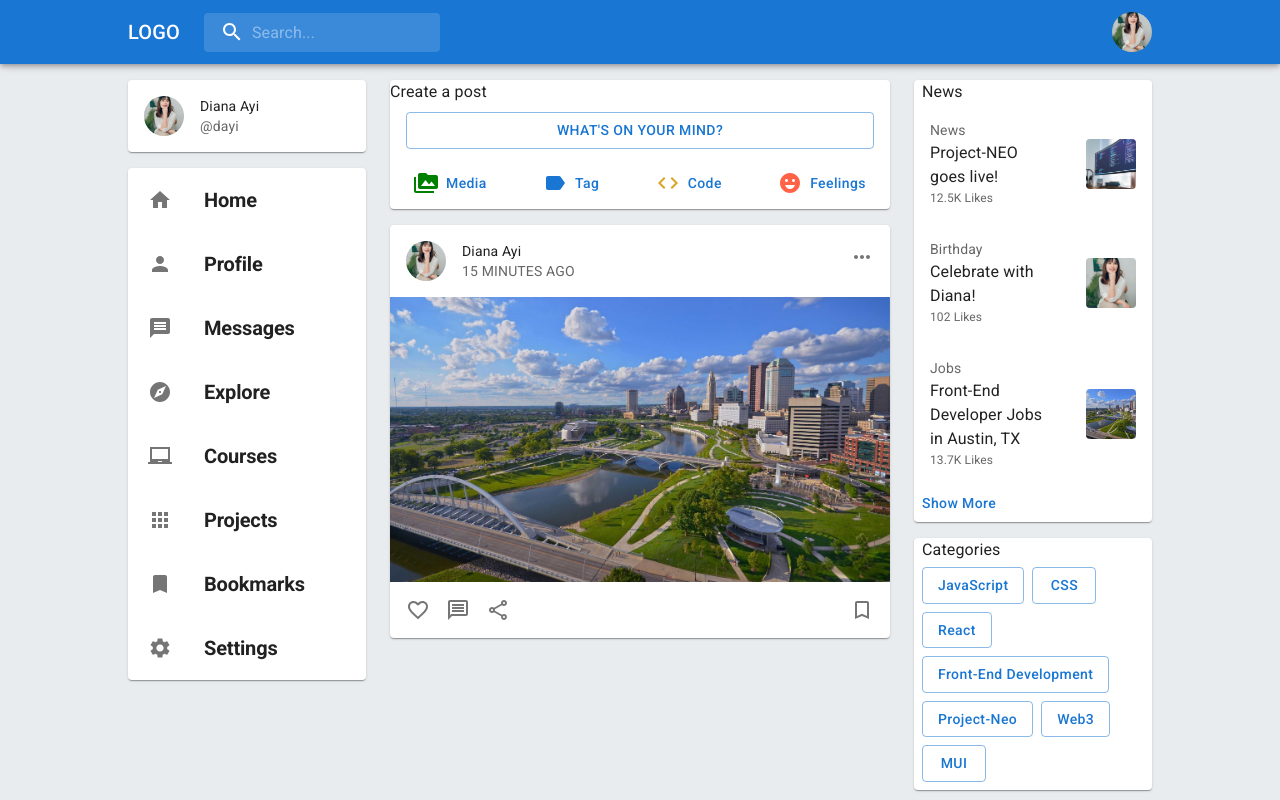
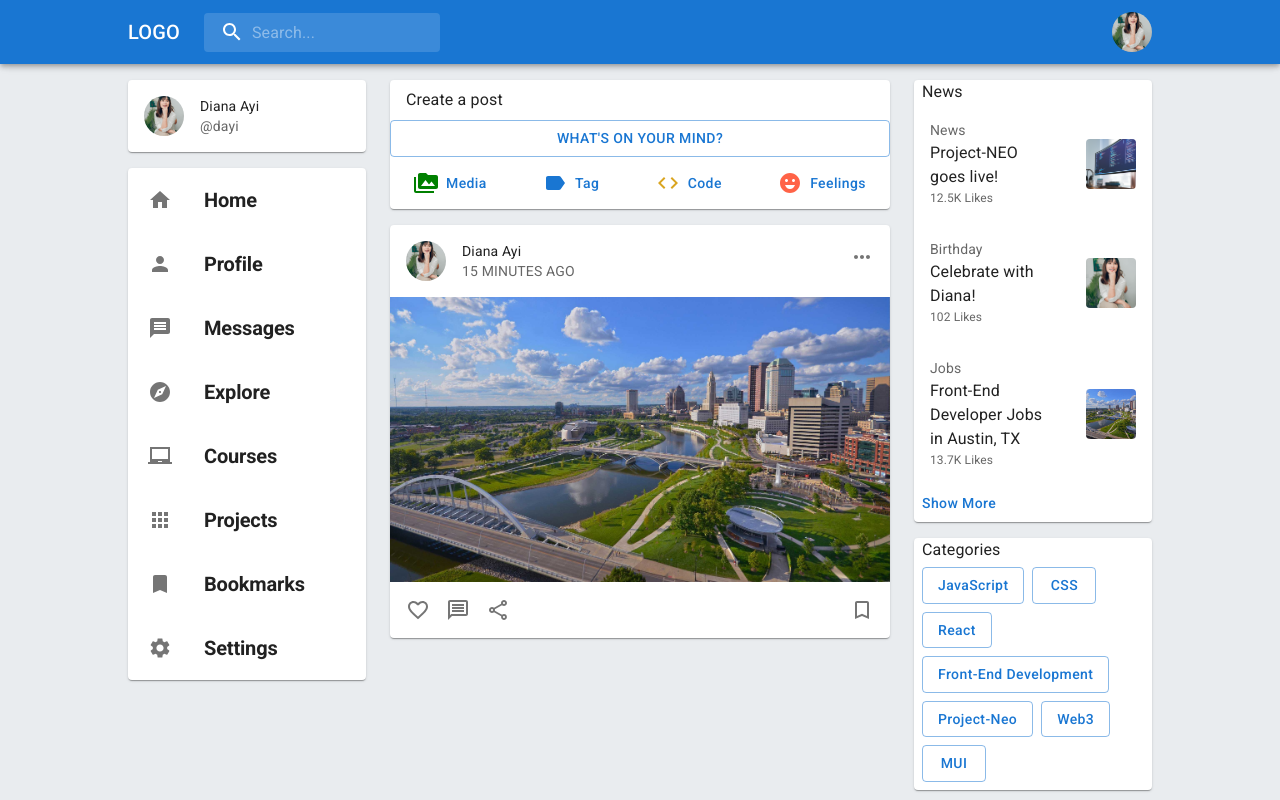
Before and after one commit to jpzambranoleon/project-neo-front-end, a React (Create React App) app: page / in a window 1280 px wide. Built offline with nearby package versions, Linux system fonts and the light colour scheme.

Commit message:
updated Post.jsx

```diff
--- a/src/pages/homePage/components/Post.jsx
+++ b/src/pages/homePage/components/Post.jsx
@@ -4,14 +4,14 @@ import { Button, Typography, Paper, Box, ListItem } from "@mui/material";
 const Post = () => {
     return (
         <Paper sx={{ display: { xs: 'none', sm: 'block' } }}>
-            <Typography>
-                Create a post
-            </Typography>
             <ListItem>
+                <Typography>
+                    Create a post
+                </Typography>
+            </ListItem>
                 <Button fullWidth variant="outlined">
                     What's on your mind?
                 </Button>
-            </ListItem>
             <ListItem sx={{ mb: 2, display: 'flex', justifyContent: 'space-between' }}>
                 <Button>
                     <PermMedia htmlColor="green"/>
```
